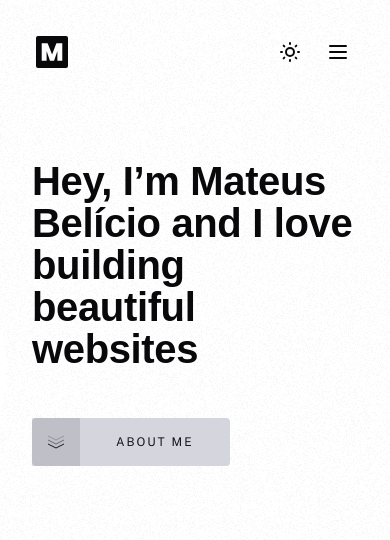
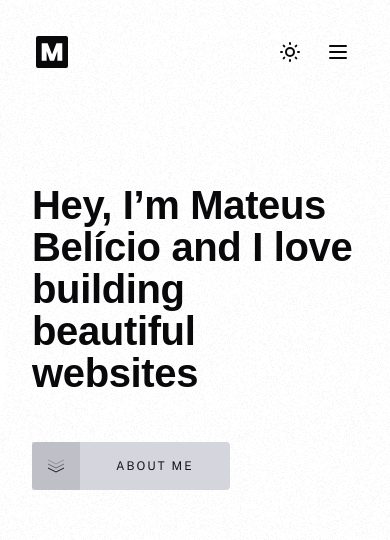
Before and after one commit to mateusbelicio/mateusbelicio.dev, a Next.js app: page / in a window 390 px wide. Shown: the top 540 px of the page. Built offline with nearby package versions, Linux system fonts and the light colour scheme; a web font is replaced by a local one.

Commit message:
feat: reveal animation component

```diff
--- /dev/null
+++ b/src/components/features/reveal-animation.tsx
@@ -0,0 +1,38 @@
+'use client';
+
+import { useRef } from 'react';
+import { m, useInView, Variants } from 'framer-motion';
+
+type RevealAnimationProps = React.ComponentProps<typeof m.div> & {
+  tag?: keyof typeof m;
+};
+
+const variants: Variants = {
+  initial: {
+    opacity: 0,
+    y: 25,
+  },
+  show: {
+    opacity: 1,
+    y: 0,
+  },
+};
+
+function RevealAnimation({ tag = 'div', children, ...props }: RevealAnimationProps) {
+  const ref = useRef(null);
+  const isInView = useInView(ref);
+
+  return (
+    <m.div
+      animate={isInView ? 'show' : 'initial'}
+      transition={{ duration: 0.5, ease: 'easeOut' }}
+      variants={variants}
+      ref={ref}
+      {...props}
+    >
+      {children}
+    </m.div>
+  );
+}
+
+export default RevealAnimation;
--- a/src/components/sections/hero.tsx
+++ b/src/components/sections/hero.tsx
@@ -1,11 +1,11 @@
-import Image from 'next/image';
-
+import RevealAnimation from '../features/reveal-animation';
 import { Button, ButtonIcon } from '../ui/button';
 
 function HeroSection() {
   return (
     <section className="pb-12 lg:pb-18">
-      <div className="main-container main-grid relative gap-y-6">
+      <RevealAnimation className="main-container main-grid relative gap-y-6">
+        <div className="relative lg:col-start-7 lg:row-start-1"></div>
         <div className="z-10 flex flex-col items-start gap-8 pt-14 sm:col-start-1 sm:col-end-10 sm:gap-12 sm:self-end sm:pr-14 sm:pt-14 md:row-start-1 lg:col-end-8 lg:gap-[3.25rem]">
           <h1 className="heading-1 min-w-[19.25rem] max-w-sm">
             Hey, I’m Mateus Belício and I love building beautiful websites
@@ -19,7 +19,7 @@ function HeroSection() {
             </Button>
           </div>
         </div>
-      </div>
+      </RevealAnimation>
     </section>
   );
 }
```
